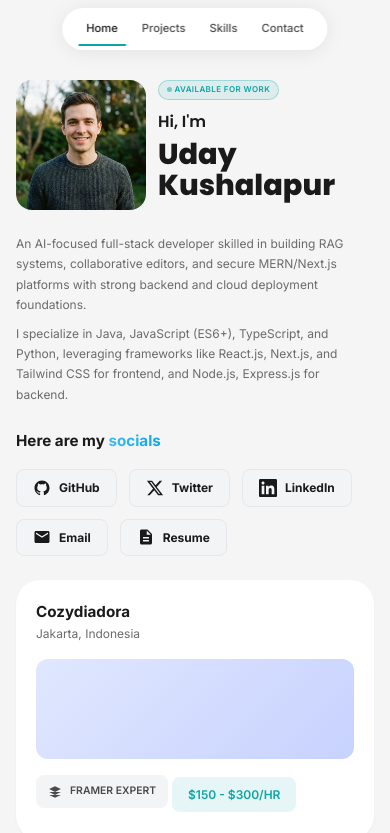
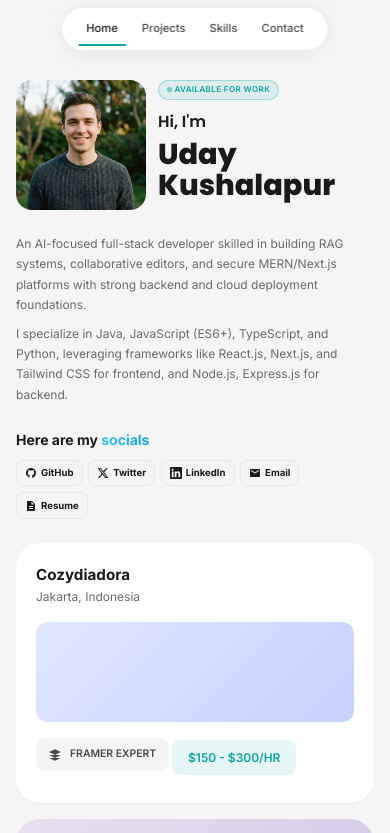
Before and after one commit to udaykushalapur/PORTFOLIO-2, a website built with Vite: page index.html in a window 390 px wide. Shown: the top 833 px of the page. Built offline with nearby package versions, Linux system fonts and the light colour scheme; files whose address does not match are found by name.

```diff
--- a/css/styles.css
+++ b/css/styles.css
@@ -1254,6 +1254,27 @@
     justify-content: center;
   }
 
+  .socials-heading {
+    font-size: var(--text-base);
+    margin-bottom: var(--space-2);
+  }
+
+  .social-btn-group {
+    gap: 0.35rem;
+    justify-content: flex-start;
+  }
+
+  .social-btn {
+    padding: 0.3rem 0.5rem;
+    font-size: 0.6rem;
+    gap: 0.25rem;
+  }
+
+  .social-btn svg {
+    width: 12px;
+    height: 12px;
+  }
+
   .nav-link {
     font-size: 0.7rem;
     padding: var(--space-1) var(--space-2);
```
